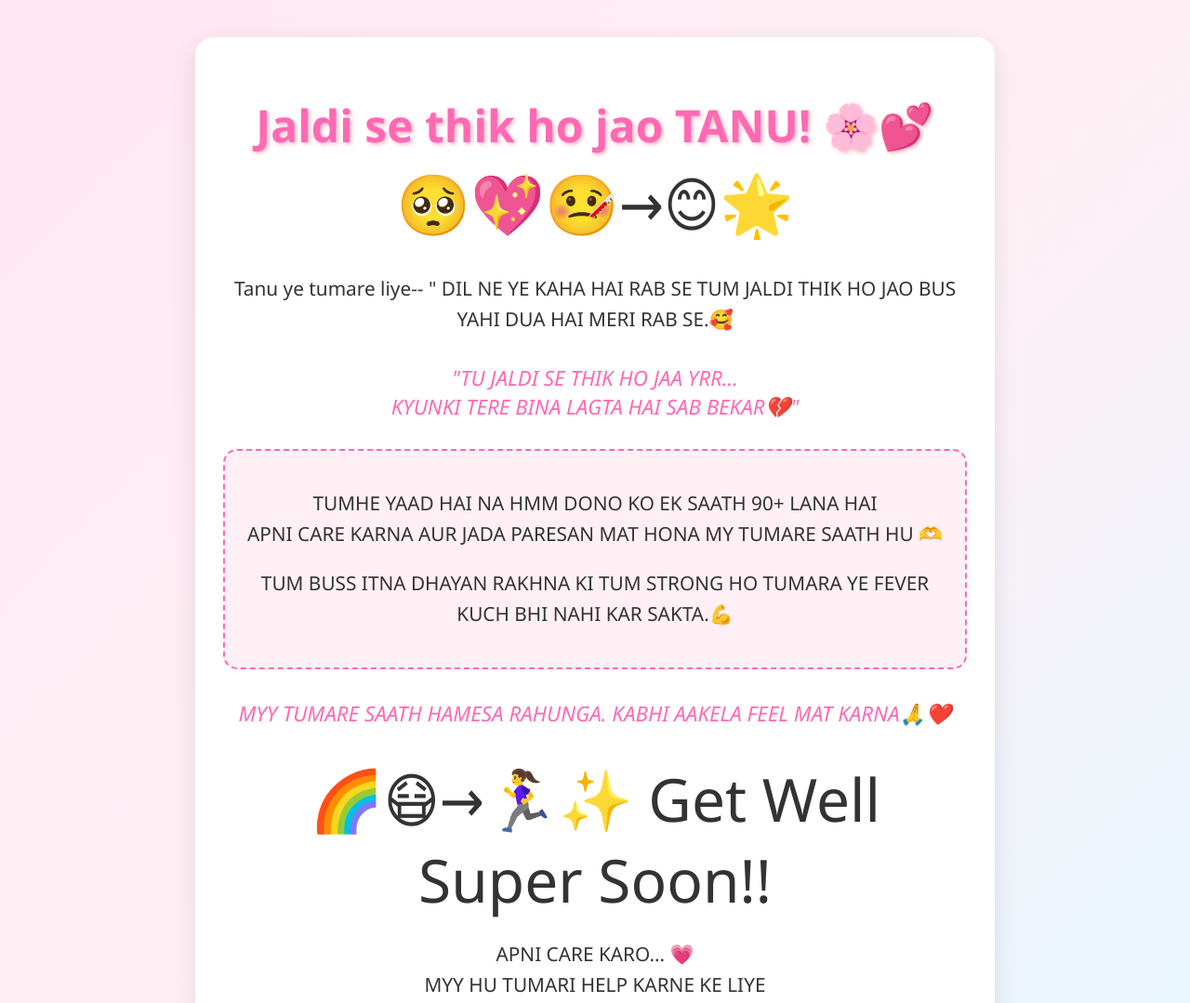
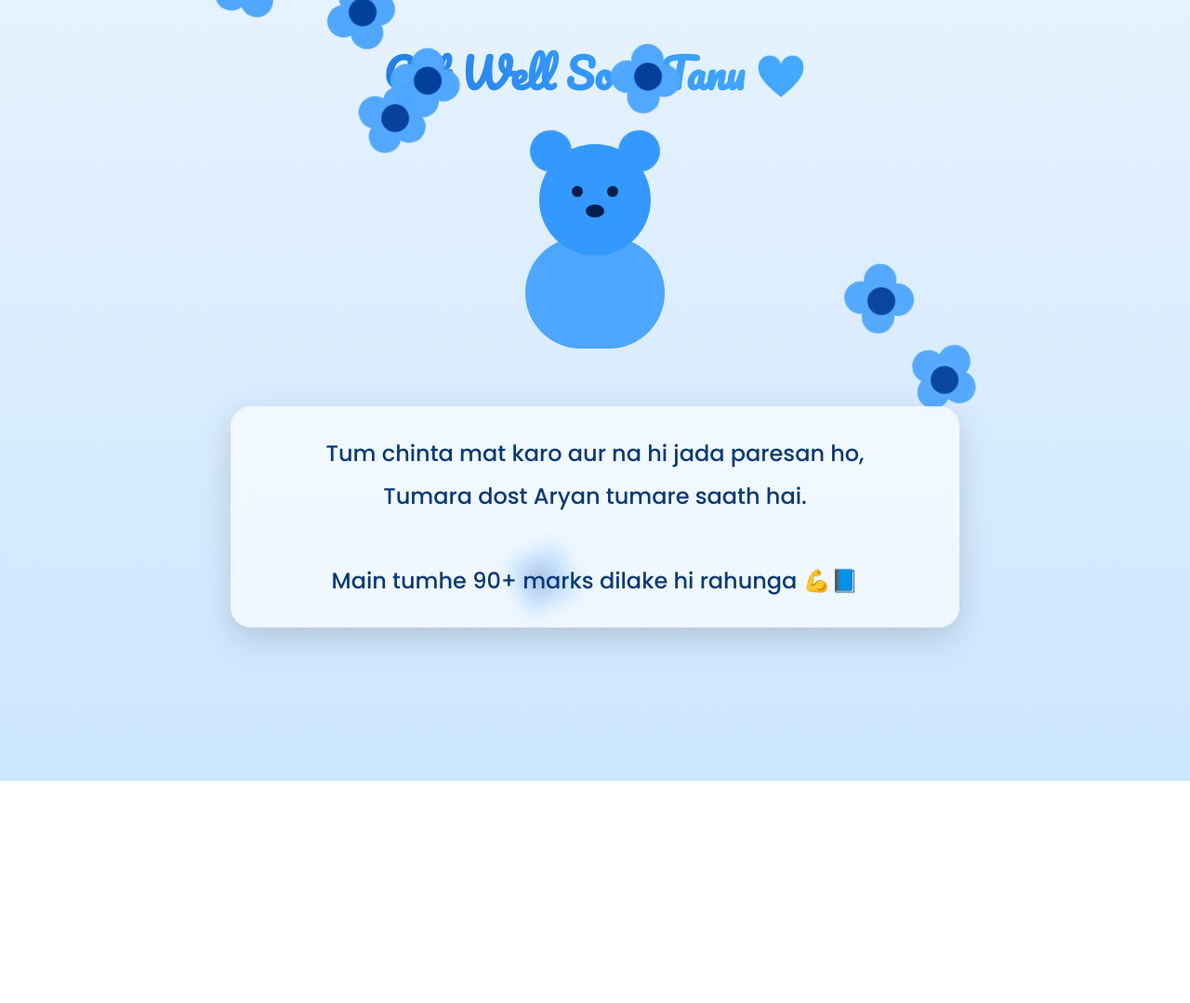
Before and after one commit to AG0JC0/FOR-YOU, a plain HTML site: page index.html in a window 1280 px wide. Shown: the top 1079 px of the page at 93% size. After the commit the page ends 840 px from the top, so only its background shows below. Drawn offline with Linux system fonts and the light colour scheme.

Commit message:
Add files via upload

```diff
--- a/index.html
+++ b/index.html
@@ -1,103 +1,191 @@
 <!DOCTYPE html>
-<html lang="hi">
+<html lang="en">
 <head>
-    <meta charset="UTF-8">
-    <meta name="viewport" content="width=device-width, initial-scale=1.0">
-    <title>Meri Best Friend Tanu le Liye💕 Get Well Soon!</title>
+<meta charset="UTF-8" />
+<meta name="viewport" content="width=device-width, initial-scale=1.0" />
+<title>For Tanu 💙</title>
+
 <style>
-        body {
-            font-family: 'Segoe UI', Tahoma, Geneva, Verdana, sans-serif;
-            background: linear-gradient(135deg, #ffe6f2, #fff0f5, #e6f7ff);
-            color: #333;
-            margin: 0;
-            padding: 0;
-            text-align: center;
-            min-height: 100vh;
+@import url('https://fonts.googleapis.com/css2?family=Poppins:wght@300;500;700&family=Pacifico&display=swap');
+
+body{
+    margin:0;
+    font-family:'Poppins',sans-serif;
+    background:linear-gradient(#e6f2ff,#cce6ff);
+    overflow-x:hidden;
+    text-align:center;
+    min-height:100vh;
 }
-        .container {
-            max-width: 800px;
-            margin: 40px auto;
-            padding: 30px;
-            background: white;
-            border-radius: 20px;
-            box-shadow: 0 10px 30px rgba(0,0,0,0.1);
+
+h1{
+    margin-top:40px;
+    font-family:'Pacifico',cursive;
+    font-size:44px;
+    background:linear-gradient(45deg,#004aad,#3399ff,#66ccff);
+    -webkit-background-clip:text;
+    -webkit-text-fill-color:transparent;
+    animation:fadeIn 2s ease-in-out;
 }
-        h1 {
-            color: #ff69b4;
-            font-size: 3em;
-            margin-bottom: 10px;
-            text-shadow: 2px 2px 4px #ffb6c1;
+
+/* FIX: message now always fully visible */
+.message{
+    max-width:720px;
+    margin:40px auto 80px;
+    padding:28px 32px;
+    font-size:24px;
+    line-height:1.9;
+    color:#083a7a;
+    background:rgba(255,255,255,0.65);
+    border-radius:22px;
+    box-shadow:0 12px 35px rgba(0,0,0,0.15);
+    backdrop-filter:blur(10px);
+    position:relative;
+    z-index:2;
+    animation:fadeIn 3s ease-in-out;
 }
-        .heart {
-            color: #ff1493;
-            font-size: 1.5em;
+
+@keyframes fadeIn{
+    from{opacity:0; transform:translateY(25px);}
+    to{opacity:1; transform:translateY(0);}
 }
-        p {
-            font-size: 1.3em;
-            line-height: 1.6;
-            margin: 20px 0;
+
+/* Falling Flowers From Top */
+.flower{
+    position:fixed;
+    width:70px;
+    height:70px;
+    animation:fallFlower linear infinite;
+    z-index:0;
+    pointer-events:none;
 }
-        .message {
-            background: #fff0f5;
-            padding: 20px;
-            border-radius: 15px;
-            margin: 25px 0;
-            border: 2px dashed #ff69b4;
+
+@keyframes fallFlower{
+    0%{transform:translateY(-120px) rotate(0deg); opacity:0}
+    10%{opacity:1}
+    100%{transform:translateY(110vh) rotate(360deg); opacity:0.9}
 }
-        .cute-quote {
-            font-style: italic;
-            color: #ff69b4;
-            font-size: 1.4em;
-            margin: 30px 0;
+
+.petal{
+    width:35px;
+    height:35px;
+    background:#4da6ff;
+    border-radius:50%;
+    position:absolute;
 }
-        .emoji-big {
-            font-size: 4em;
-            margin: 20px 0;
+.center{
+    width:30px;
+    height:30px;
+    background:#003d99;
+    border-radius:50%;
+    position:absolute;
+    top:20px;
+    left:20px;
 }
-        footer {
-            margin-top: 50px;
-            color: #777;
-            font-size: 0.9em;
+.p1{top:0;left:20px}
+.p2{top:20px;left:0}
+.p3{top:20px;left:40px}
+.p4{top:40px;left:20px}
+
+/* Teddy Animation */
+.teddy{
+    position:relative;
+    margin:60px auto 10px;
+    width:200px;
+    height:220px;
+    animation:bounce 2s infinite ease-in-out;
+    z-index:2;
 }
-        @keyframes float {
-            0% { transform: translateY(0px); }
-            50% { transform: translateY(-15px); }
-            100% { transform: translateY(0px); }
+
+@keyframes bounce{
+    0%,100%{transform:translateY(0);}
+    50%{transform:translateY(-22px);}
 }
-        .floating {
-            animation: float 3s ease-in-out infinite;
+
+.head{
+    width:120px;
+    height:120px;
+    background:#3399ff;
+    border-radius:50%;
+    margin:0 auto;
+    position:relative;
+}
+.ear{
+    width:45px;
+    height:45px;
+    background:#3399ff;
+    border-radius:50%;
+    position:absolute;
+    top:-15px;
+    animation:wiggle 2s infinite alternate;
+}
+@keyframes wiggle{from{transform:rotate(-10deg);} to{transform:rotate(10deg);} }
+.ear.left{left:-10px}
+.ear.right{right:-10px}
+.eye{
+    width:12px;
+    height:12px;
+    background:#001f4d;
+    border-radius:50%;
+    position:absolute;
+    top:45px;
+    animation:blink 4s infinite;
+}
+@keyframes blink{0%,95%,100%{transform:scaleY(1);}97%{transform:scaleY(0.1);} }
+.eye.left{left:35px}
+.eye.right{right:35px}
+.nose{
+    width:20px;
+    height:14px;
+    background:#001f4d;
+    border-radius:50%;
+    position:absolute;
+    top:65px;
+    left:50%;
+    transform:translateX(-50%);
+}
+.body{
+    width:150px;
+    height:120px;
+    background:#4da6ff;
+    border-radius:80px;
+    margin:-20px auto 0;
 }
 </style>
 </head>
 <body>
 
-    <div class="container">
-     <h1> Jaldi se thik ho jao TANU! 🌸💕</h1>
+<h1>Get Well Soon Tanu 💙</h1>
 
-        <div class="emoji-big floating">🥺💖🤒→😊🌟</div>
-
-        <p>Tanu ye tumare liye-- " DIL NE YE KAHA HAI RAB SE TUM JALDI THIK HO JAO BUS YAHI DUA HAI MERI RAB SE.🥰</p>
-
-        <div class="cute-quote">
-            "TU JALDI SE THIK HO JAA YRR... <br>
-             KYUNKI TERE BINA LAGTA HAI SAB BEKAR💔"
+<div class="teddy">
+    <div class="head">
+        <div class="ear left"></div>
+        <div class="ear right"></div>
+        <div class="eye left"></div>
+        <div class="eye right"></div>
+        <div class="nose"></div>
+    </div>
+    <div class="body"></div>
 </div>
 
 <div class="message">
-            <p>TUMHE YAAD HAI NA HMM DONO KO EK SAATH 90+ LANA HAI<br>
-            APNI CARE KARNA AUR JADA PARESAN MAT HONA MY TUMARE SAATH HU 🫶</p>
-
-            <p>TUM BUSS ITNA DHAYAN RAKHNA KI TUM STRONG HO TUMARA YE FEVER KUCH BHI NAHI KAR SAKTA.💪</p>
+Tum chinta mat karo aur na hi jada paresan ho,<br>
+Tumara dost Aryan tumare saath hai.<br><br>
+Main tumhe 90+ marks dilake hi rahunga 💪📘
 </div>
 
-        <p class="cute-quote">MYY TUMARE SAATH HAMESA RAHUNGA. KABHI AAKELA FEEL MAT KARNA🙏❤️</p>
-
-        <div class="emoji-big">🌈😷→🏃‍♀️✨ Get Well Super Soon!!</div>
-
-        <p>APNI CARE KARO... 💗<br>MYY HU TUMARI HELP KARNE KE LIYE </p>
-
-        <footer>MYNE SIRF TUMARE LIYE YE WEBSITE BANAI HAI.😍<br>AB BUS MUSKURATI RAHO AUR AARAM KARO!</footer>
-    </div>
+<script>
+function createFlower(){
+    const f=document.createElement('div');
+    f.className='flower';
+    f.style.left=Math.random()*window.innerWidth+'px';
+    f.style.top='-100px';
+    f.style.animationDuration=(5+Math.random()*5)+'s';
+    f.innerHTML=`<div class='petal p1'></div><div class='petal p2'></div><div class='petal p3'></div><div class='petal p4'></div><div class='center'></div>`;
+    document.body.appendChild(f);
+    setTimeout(()=>f.remove(),10000);
+}
+setInterval(createFlower,500);
+</script>
 
 </body>
 </html>
```
Lines whose indentation alone changed are shown as unchanged.
